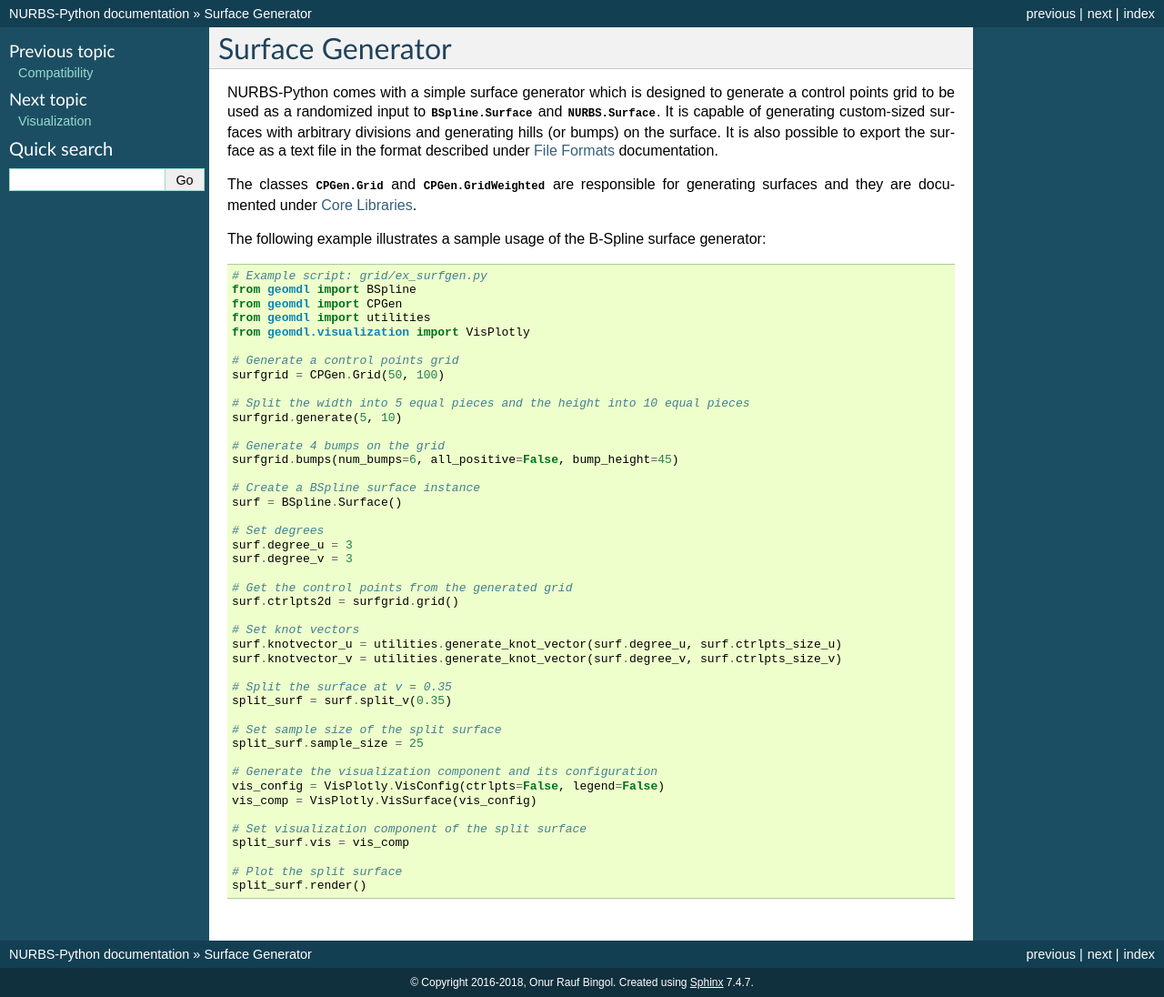
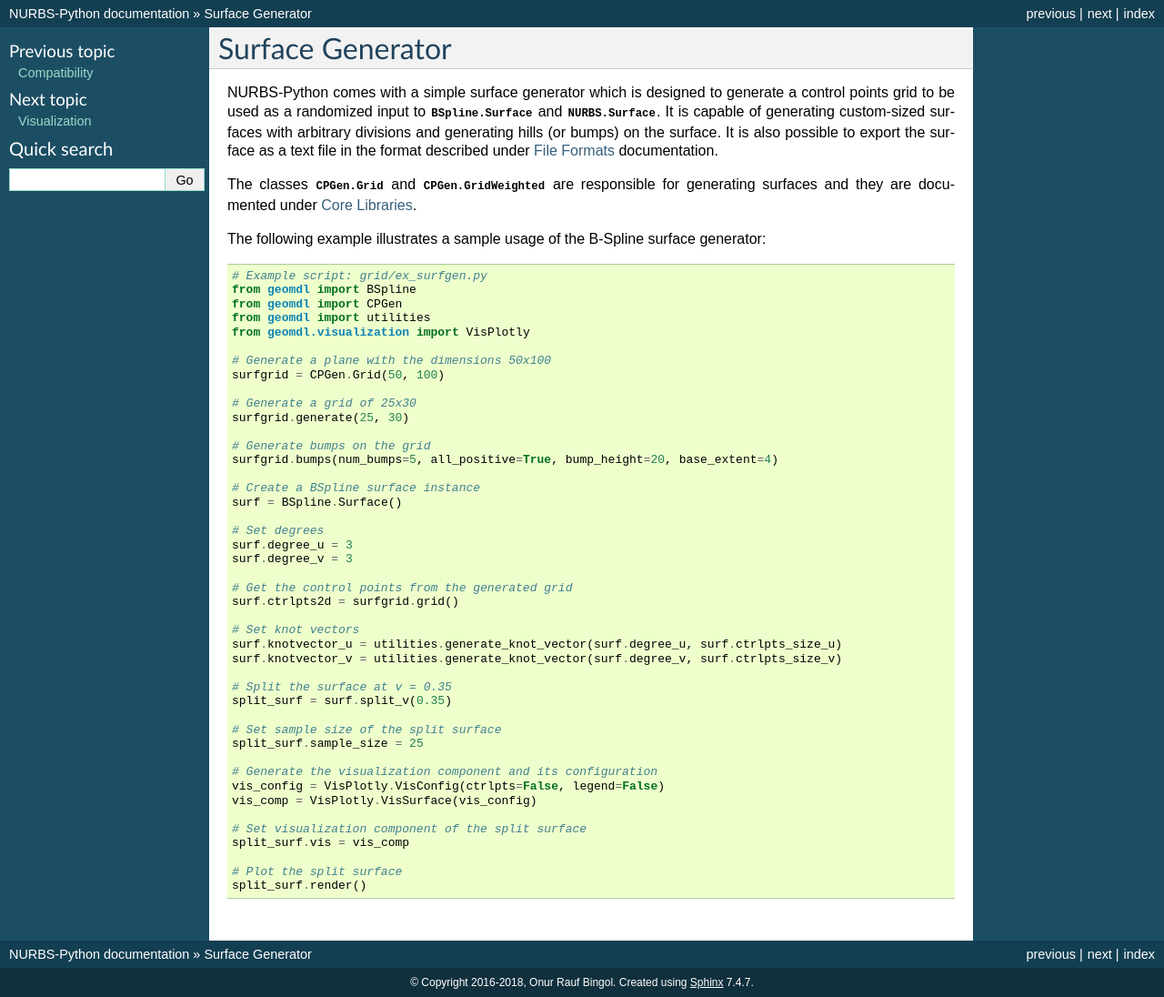
Before and after one commit to orbingol/NURBS-Python, a Sphinx documentation site: the page built from docs/surface_generator.rst, in a window 1280 px wide. Shown: the whole page at 91% size. Built offline with Sphinx 7.4.7, drawn with Linux system fonts in a browser that asks for light colours; formulas are drawn with MathJax 3.

Commit message:
Update surface generator documentation

```diff
--- a/docs/surface_generator.rst
+++ b/docs/surface_generator.rst
@@ -19,14 +19,14 @@ The following example illustrates a sample usage of the B-Spline surface generat
     from geomdl import utilities
     from geomdl.visualization import VisPlotly
 
-    # Generate a control points grid
+    # Generate a plane with the dimensions 50x100
     surfgrid = CPGen.Grid(50, 100)
 
-    # Split the width into 5 equal pieces and the height into 10 equal pieces
-    surfgrid.generate(5, 10)
+    # Generate a grid of 25x30
+    surfgrid.generate(25, 30)
 
-    # Generate 4 bumps on the grid
-    surfgrid.bumps(num_bumps=6, all_positive=False, bump_height=45)
+    # Generate bumps on the grid
+    surfgrid.bumps(num_bumps=5, all_positive=True, bump_height=20, base_extent=4)
 
     # Create a BSpline surface instance
     surf = BSpline.Surface()
```
